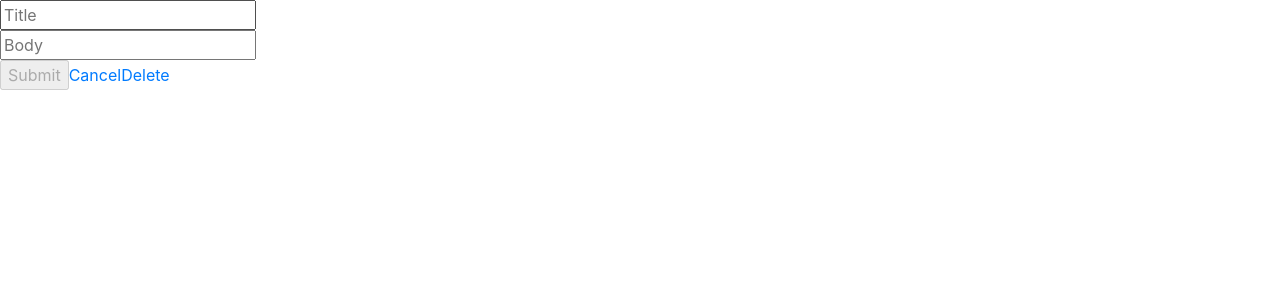
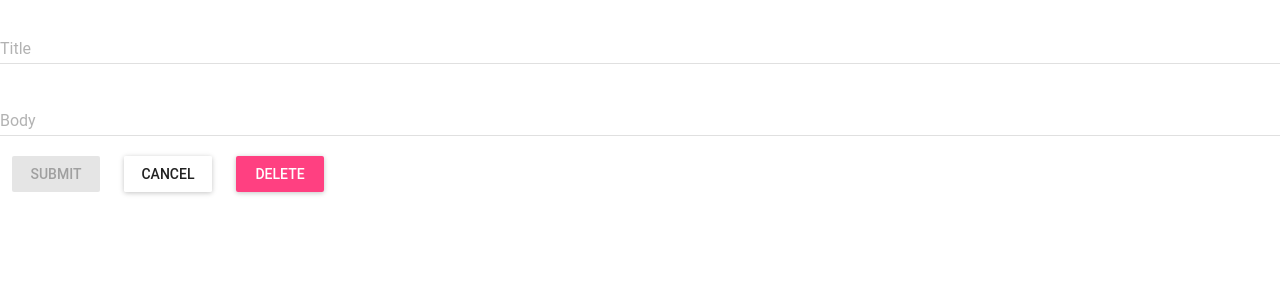
Before and after one commit to takuyatechexpert/reactudemy, a React (Create React App) app: page /events/1 in a window 1280 px wide. Shown: the top 300 px of the page. Built offline with nearby package versions, Linux system fonts and the light colour scheme; no server answers.

Commit message:
apply material-ui to events_new and events_show components

```diff
--- a/src/components/events_new.js
+++ b/src/components/events_new.js
@@ -3,6 +3,8 @@ import { connect } from 'react-redux'
 import { Link } from 'react-router-dom'
 import { Field, reduxForm } from 'redux-form'
 import { postEvent } from '../actions'
+import RaisedButton from 'material-ui/RaisedButton'
+import TextField from 'material-ui/TextField'
 
 class EventsNew extends Component {
   constructor(props) {
@@ -14,10 +16,13 @@ class EventsNew extends Component {
     const { input, label, type, meta: { touched, error } } = field
 
     return (
-      <div>
-        <input {...input} placeholder={label} type={type} />
-        {touched && error && <span>{error}</span>}
-      </div>
+      <TextField
+        hintText={label}
+        floatingLabelText={label}
+        type={type}
+        errorText={touched && error}
+        {...input}
+        fullWidth={true} />
     )
   }
 
@@ -28,8 +33,10 @@ class EventsNew extends Component {
 
   render() {
     const { handleSubmit, pristine, submitting, invalid } = this.props
+    const style = { margin: 12 }
+    return (
 
-    return (
+
       <form onSubmit={handleSubmit(this.onSubmit)}>
         <div>
           <Field label="Title" name="title" type="text" component={this.renderField} />
@@ -37,10 +44,8 @@ class EventsNew extends Component {
         <div>
           <Field label="Body" name="body" type="text" component={this.renderField} />
         </div>
-        <div>
-          <input type="submit" value="Submit" disabled={pristine || submitting || invalid} />
-          <Link to="/">Cancel</Link>
-        </div>
+        <RaisedButton label="Submit" type="submit" primary={true} style={style} disabled={pristine || submitting || invalid} />
+        <RaisedButton label="Cancel" style={style} containerElement={<Link to="/" />} />
       </form>
     )
   }
--- a/src/components/events_show.js
+++ b/src/components/events_show.js
@@ -3,6 +3,8 @@ import { connect } from 'react-redux';
 import { Link } from 'react-router-dom';
 import { Field, reduxForm } from 'redux-form';
 import { getEvent, deleteEvent, putEvent } from '../actions'
+import RaisedButton from 'material-ui/RaisedButton'
+import TextField from 'material-ui/TextField'
 
 
 class EventsShow extends Component {
@@ -25,10 +27,13 @@ componentDidMount() {
     const { input, label, type, meta: { touched, error } } = field
 
     return (
-      <div>
-        <input {...input} placeholder={label} type={type} />
-        {touched && error && <span>{error}</span>}
-      </div>
+      <TextField
+        hintText={label}
+        floatingLabelText={label}
+        type={type}
+        errorText={touched && error}
+        {...input}
+        fullWidth={true} />
     )
   }
 
@@ -58,6 +63,7 @@ componentDidMount() {
   // ビューに表示ゾーン
   render() {
     const { handleSubmit, pristine, submitting, invalid } = this.props
+    const style = { margin: 12 }
 
     return (
       <form onSubmit={handleSubmit(this.onSubmit)}>
@@ -67,11 +73,9 @@ componentDidMount() {
         <div>
           <Field label="Body" name="body" type="text" component={this.renderField} />
         </div>
-        <div>
-          <input type="submit" value="Submit" disabled={pristine || submitting || invalid} />
-          <Link to="/">Cancel</Link>
-          <Link to="/" onClick={this.onDeleteClick}>Delete</Link>
-        </div>
+        <RaisedButton label="Submit" type="submit" primary={true} style={style} disabled={pristine || submitting || invalid} />
+        <RaisedButton label="Cancel" style={style} containerElement={<Link to="/" />} />
+        <RaisedButton label="Delete" style={style} secondary={true} onClick={this.onDeleteClick} containerElement={<Link to="/" />} />
       </form>
     )
   }
```
